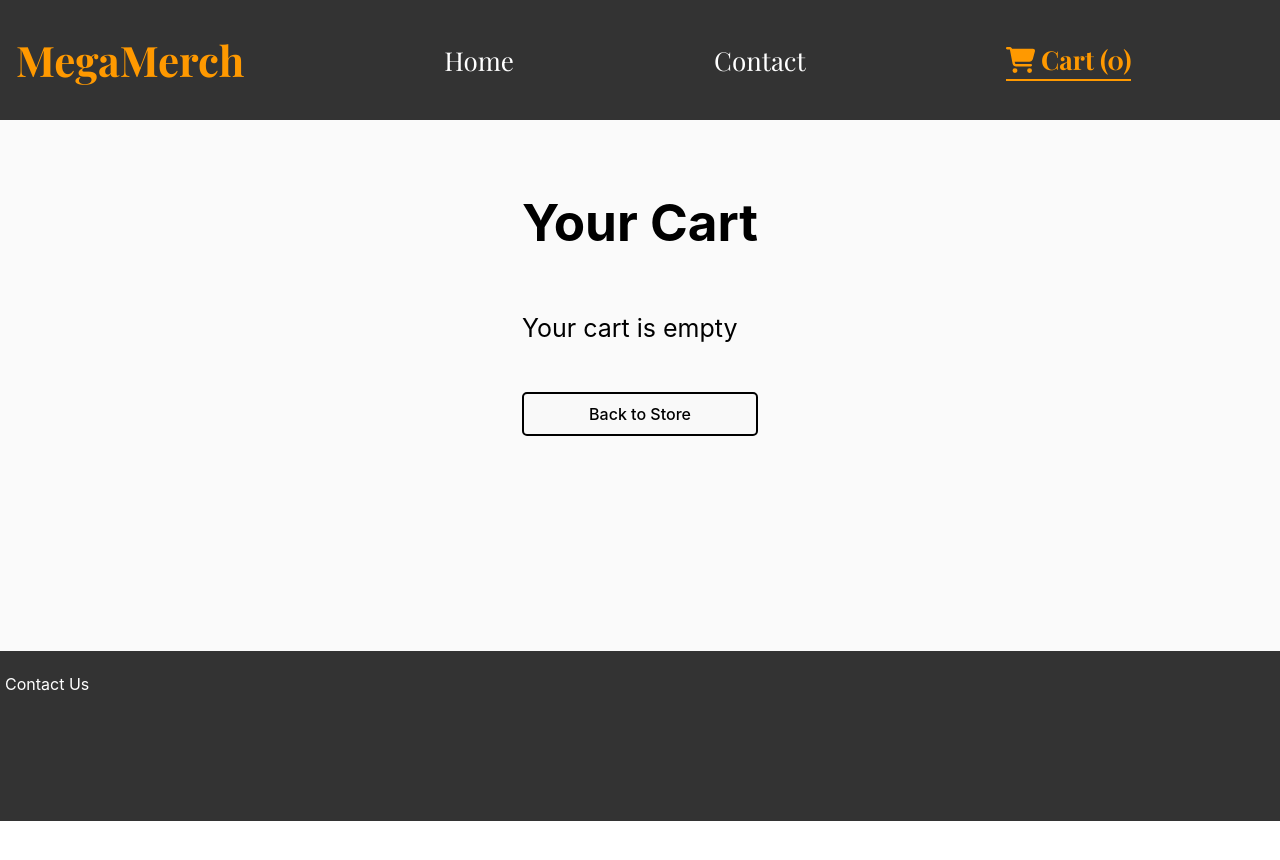
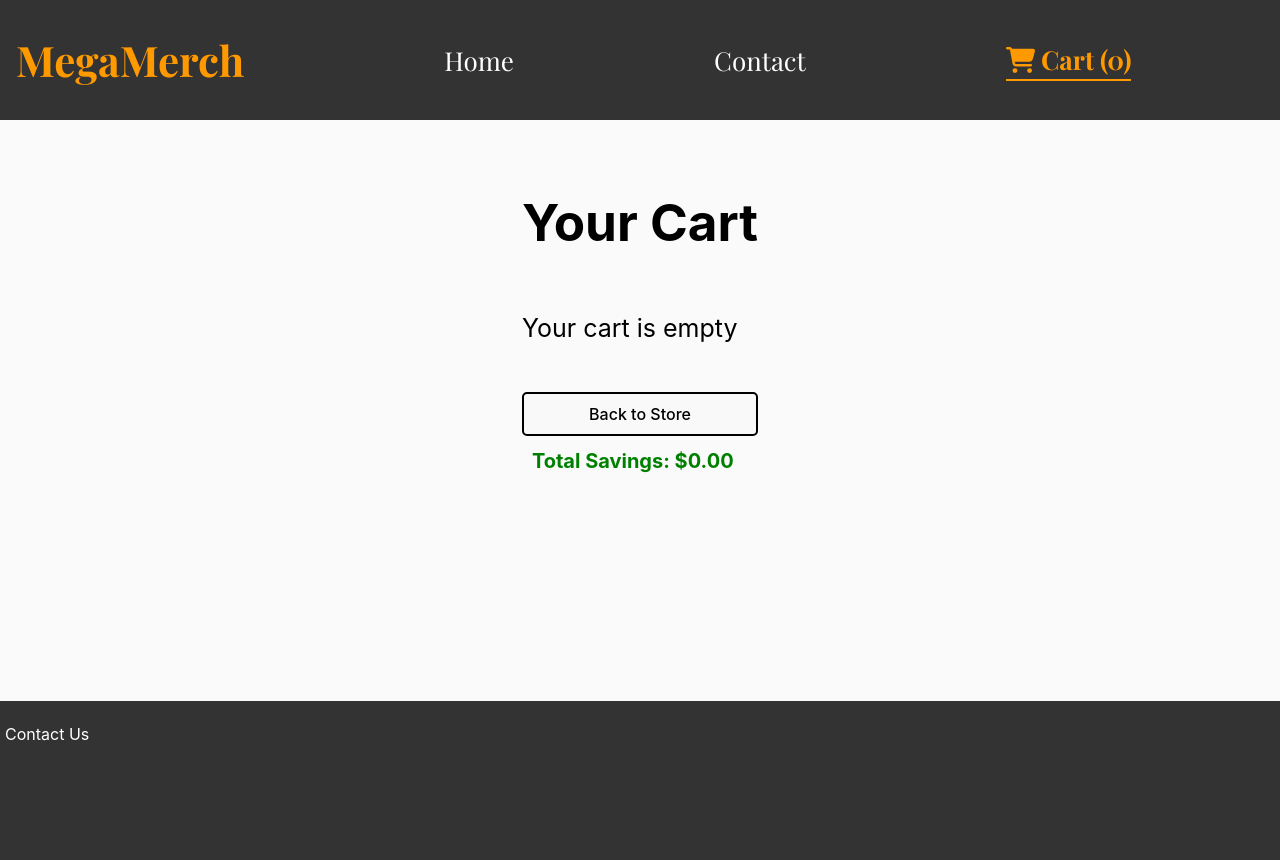
Before and after one commit to olem90/front-end-framworks-CA, a React (Vite) app: page /checkout in a window 1280 px wide. Shown: the top 860 px of the page. Before the commit the page ends 821 px from the top, so only its background shows below. Built offline with nearby package versions, Linux system fonts and the light colour scheme.

Commit message:
added a Total savings function to the checkout page displaying the amount saved in discounts

```diff
--- a/src/components/Cart/Cart.jsx
+++ b/src/components/Cart/Cart.jsx
@@ -8,6 +8,14 @@ import { BackToStoreButton } from "../Button/Button.styles.jsx";
 
 function Cart() {
     const [state, dispatch] = useCart();
+
+    function calculateSavings(price, discountedPrice) {
+        return (price - discountedPrice).toFixed(1);
+    }
+
+    const totalSavings = state.cart.reduce((total, product) => {
+        return total + (parseFloat(calculateSavings(product.price, product.discountedPrice)) * product.quantity);
+    }, 0).toFixed(2);
 
     const removeProduct = (product) => {
         const userConfirmation = window.confirm("Are you sure you wanna delete this product?");
@@ -65,6 +73,16 @@ function Cart() {
                         ))
                     )}
 
+                    <div className="total-savings">
+                        <span>
+                            Total Savings: ${totalSavings}
+                        </span>
+                    </div>
+
+                    <div>
+
+                    </div>
+
                     <h2 className={state.cart.length === 0 ? 'empty-cart' : 'cartTotal'}>
                       Total: ${parseFloat(state.total.toFixed(2))}
                     </h2>
--- a/src/components/Footer/Footer.jsx
+++ b/src/components/Footer/Footer.jsx
@@ -8,7 +8,7 @@ export function Footer() {
         const scrollToTopButton = document.querySelector(".scroll-to-top");
 
         window.addEventListener("scroll", () => {
-            if(window.pageYOffset > 200) {
+            if(window.scrollY > 200) {
                 scrollToTopButton.style.display = "block";
             } else {
                 scrollToTopButton.style.display = "none";
--- a/src/components/Footer/Footer.styles.jsx
+++ b/src/components/Footer/Footer.styles.jsx
@@ -15,7 +15,6 @@ export const FooterStyle = styled.div`
         display: flex;
         padding-inline: 10px;
         align-items: center;
-
     }
 
     i {
--- a/src/components/ProductCard/productCard.jsx
+++ b/src/components/ProductCard/productCard.jsx
@@ -6,14 +6,14 @@ import { ViewProductButton } from '../Button/Button.styles';
 import { ProductCardStyle } from './productCard.styles';
 import SearchBar from '../SearchBar/SearchBar';
 import { useNavigate } from 'react-router-dom';
+import Cart from '../Cart/Cart';
 
 const url = 'https://api.noroff.dev/api/v1/online-shop';
 
 export function calculateDiscount(price, discountedPrice) {
+    return ((price - discountedPrice) / price * 100).toFixed(1);
+}
 
-    return ((price - discountedPrice) / price * 100).toFixed(1);
-
-}
 
 function ProductCard () {
     const [products, setProducts] = useState([]);
--- a/src/styles.scss
+++ b/src/styles.scss
@@ -181,7 +181,7 @@ body {
 
     .cartTotal {
         border-block: 2px solid black;
-        margin-top: 50px;
+        margin-top: 10px;
         padding: 7px;
     }
 
@@ -213,6 +213,13 @@ body {
     margin-block: 40px;
     display: flex;
     flex-direction: column;
+}
+
+.total-savings {
+    padding: 10px;
+    font-weight: 700;
+    font-size: 20px;
+    color: green;
 }
 
 .cart-product-text {
```
